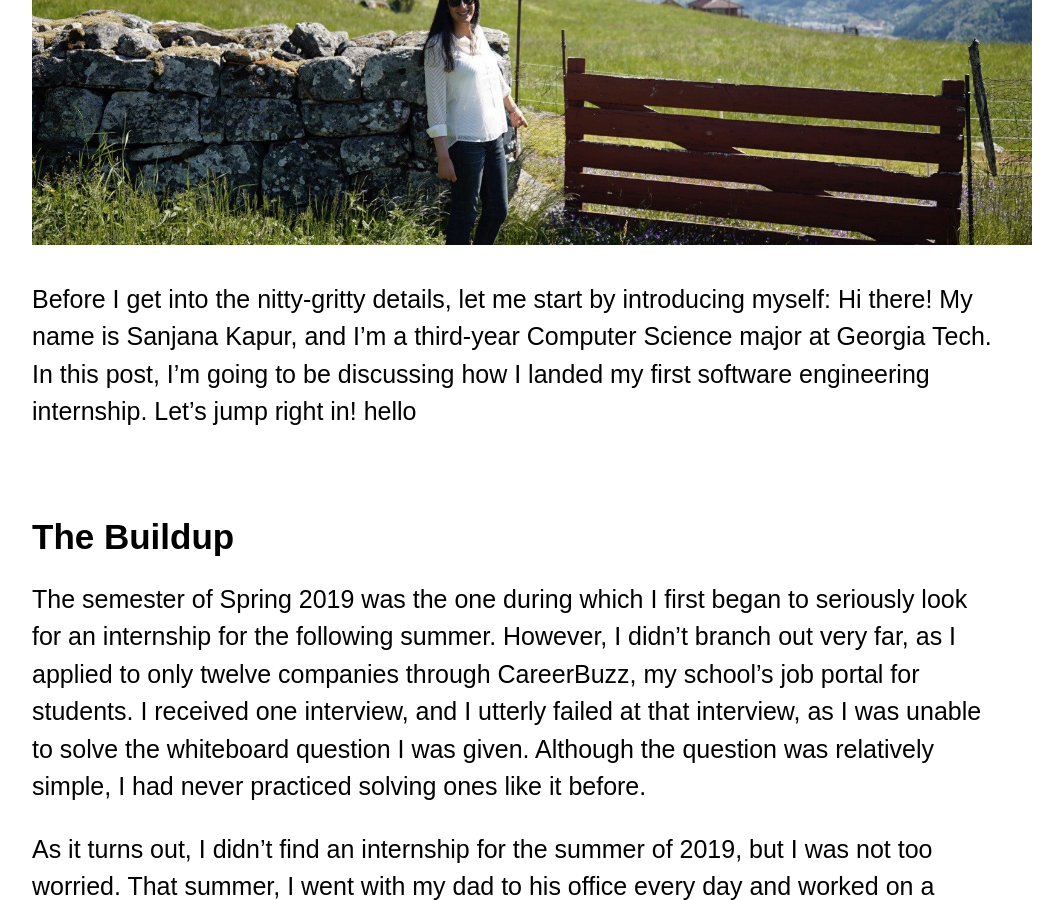
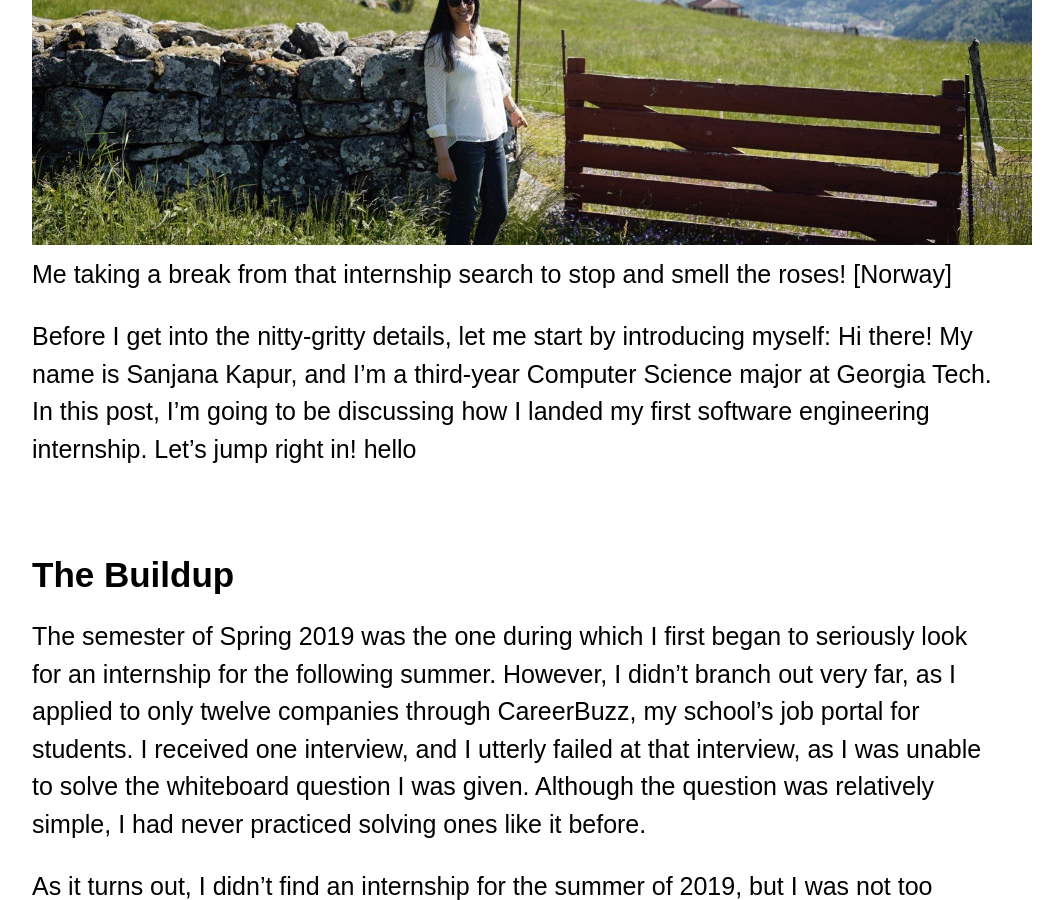
Before and after one commit to skapur12/skapur12.github.io, a Jekyll site: the page built from _posts/2020-01-02-My-Search-For-My-First-Software-Engineering-Internship.md, in a window 1280 px wide and 900 px high, scrolled down 464 px. Shown: the whole window, without its empty margins (128-1191 px from the left). Built offline with Jekyll 4.4.1, drawn with Linux system fonts in a browser that asks for light colours; nearby versions of some CDN libraries; comment, search, counter and statistics services are not loaded.

Commit message:
Added image caption

```diff
--- a/_posts/2020-01-02-My-Search-For-My-First-Software-Engineering-Internship.md
+++ b/_posts/2020-01-02-My-Search-For-My-First-Software-Engineering-Internship.md
@@ -6,6 +6,7 @@ date: 2020-01-02
 
 
 <img src="/assets/images/norway.jpeg" alt="Me in Norway" width="1000" height="520">
+Me taking a break from that internship search to stop and smell the roses! [Norway]
 
 Before I get into the nitty-gritty details, let me start by introducing myself: Hi there! My name is Sanjana Kapur, and I’m a third-year Computer Science major at Georgia Tech. In this post, I’m going to be discussing how I landed my first software engineering internship. Let’s jump right in! hello
 
```
